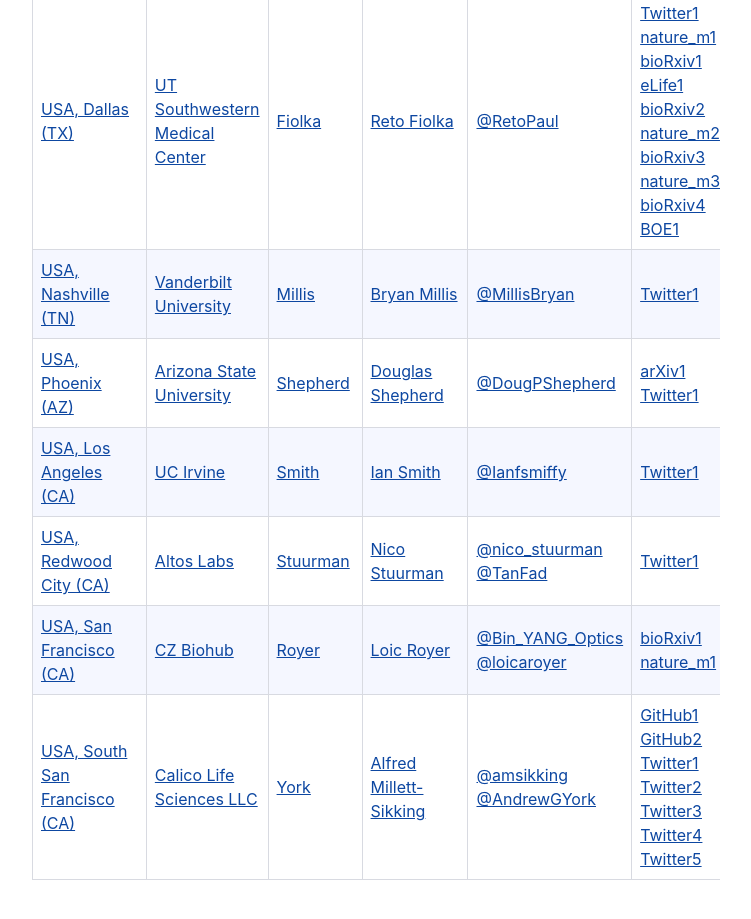
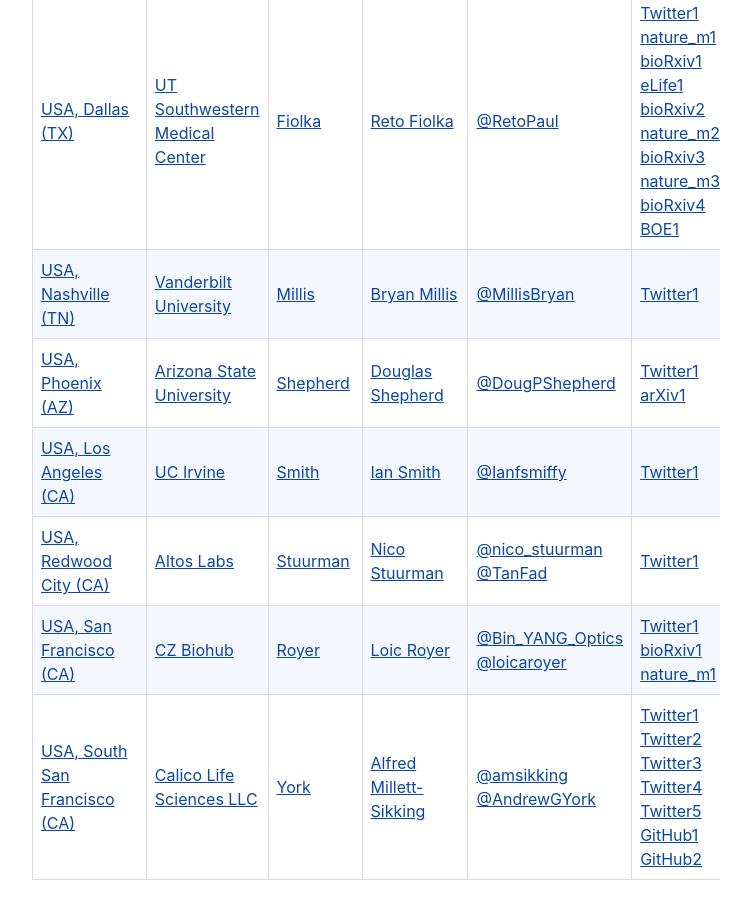
Before and after one commit to amsikking/snoutclub, a plain HTML site: page index.html in a window 1280 px wide. Shown: the part 2337-3256 px from the top of the page, without its empty margins (264-1015 px from the left). Drawn offline with Linux system fonts and the light colour scheme.

Commit message:
Update index.html

```diff
--- a/index.html
+++ b/index.html
@@ -412,10 +412,10 @@
 			@DougPShepherd</a>
 			</td>
 			<td>
+			<a href="https://twitter.com/DougPShepherd/status/1201676122372489216">
+			Twitter1</a>
 			<a href="https://doi.org/10.48550/arXiv.2208.13854">
 			arXiv1</a>
-			<a href="https://twitter.com/DougPShepherd/status/1201676122372489216">
-			Twitter1</a>
 			</td>
 		</tr>
 
@@ -499,6 +499,8 @@
 			@loicaroyer</a>
 			</td>
 			<td>
+			<a href="https://twitter.com/loicaroyer/status/1309154998731800581">
+			Twitter1</a>
 			<a href="https://www.biorxiv.org/content/10.1101/2020.09.22.309229v2">
 			bioRxiv1</a>
 			<a href="https://doi.org/10.1038/s41592-022-01417-2">
@@ -530,10 +532,6 @@
 			@AndrewGYork</a>
 			</td>
 			<td>
-			<a href="https://andrewgyork.github.io/high_na_single_objective_lightsheet/">
-			GitHub1</a>
-			<a href="https://amsikking.github.io/any_immersion_remote_refocus_microscopy/">
-			GitHub2</a>
 			<a href="https://twitter.com/AndrewGYork/status/1138963271594020864">
 			Twitter1</a>
 			<a href="https://twitter.com/AndrewGYork/status/1164968218026377217">
@@ -544,6 +542,10 @@
 			Twitter4</a>
 			<a href="https://twitter.com/amsikking/status/1325860521413783553">
 			Twitter5</a>
+			<a href="https://andrewgyork.github.io/high_na_single_objective_lightsheet/">
+			GitHub1</a>
+			<a href="https://amsikking.github.io/any_immersion_remote_refocus_microscopy/">
+			GitHub2</a>
 			</td>
 		</tr>
 
```
